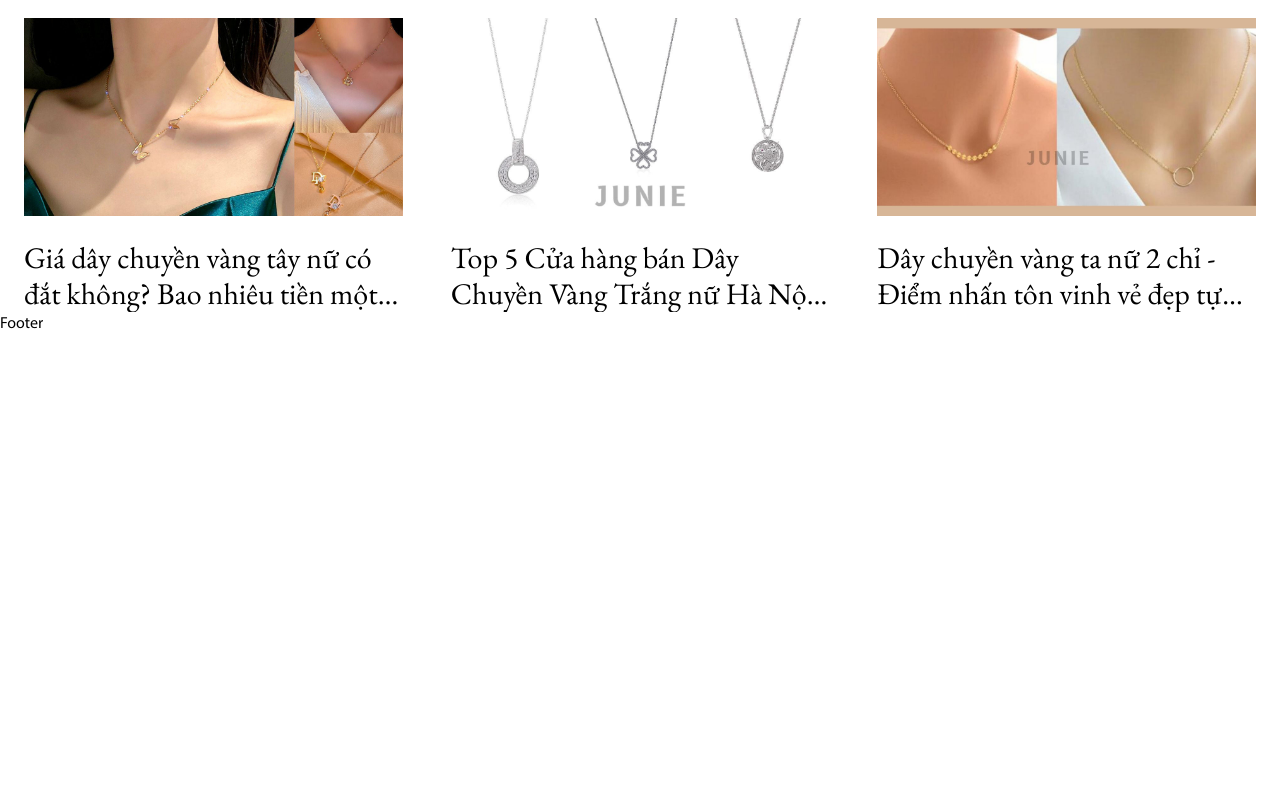
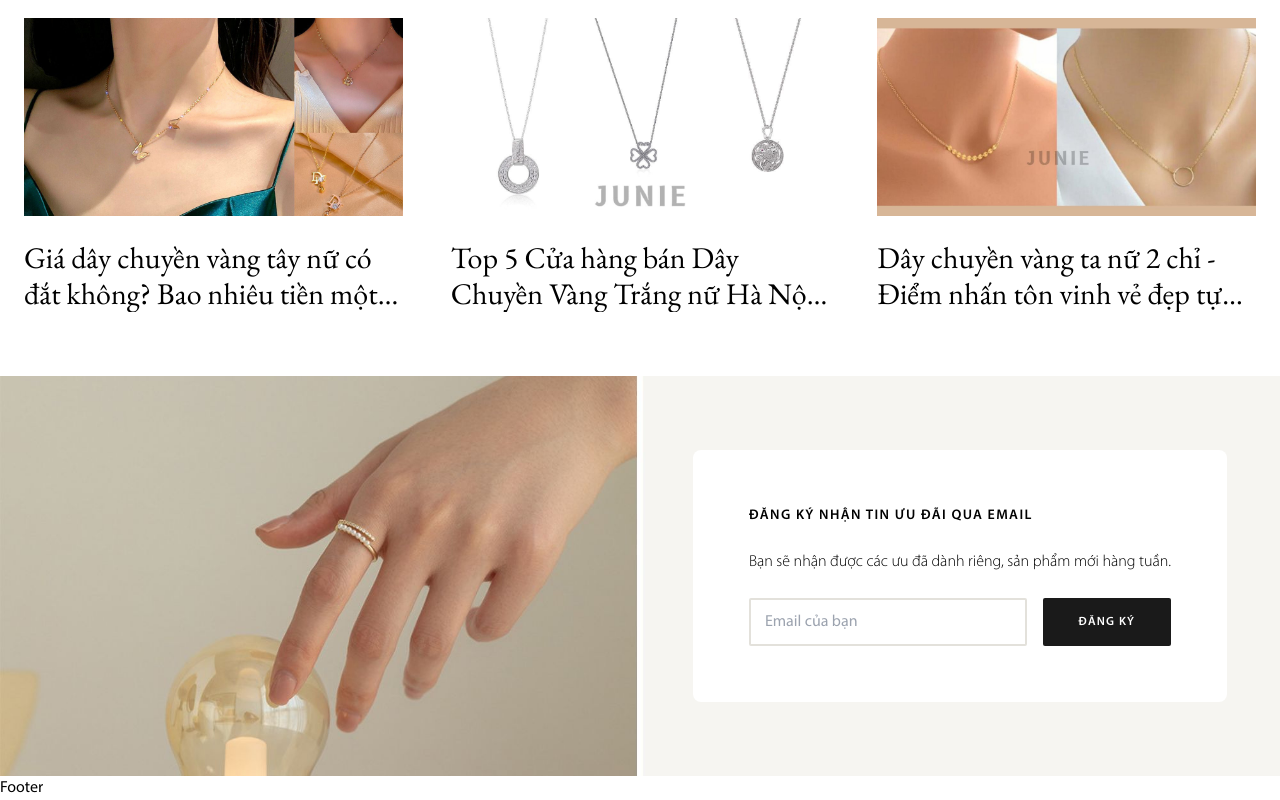
Before and after one commit to tranbaolam26902/junie-store-reactjs, a React (Vite) app in the folder src/junie-store-ui/: page / in a window 1280 px wide. Shown: the part 2264-3064 px from the top of the page. Before the commit the page ends 2600 px from the top, so only its background shows below. Built offline with nearby package versions, Linux system fonts and the light colour scheme.

Commit message:
add home news letter section

```diff
--- a/src/junie-store-ui/src/assets/images/index.jsx
+++ b/src/junie-store-ui/src/assets/images/index.jsx
@@ -10,6 +10,7 @@ import productHoverImage from './product-hover.jpg';
 import blog1Image from './blog-1.jpg';
 import blog2Image from './blog-2.jpg';
 import blog3Image from './blog-3.jpg';
+import newsLetterBackgroundImage from './news-letter-background.jpg';
 
 export const images = {
     logo: logoImage,
@@ -23,5 +24,6 @@ export const images = {
     productHover: productHoverImage,
     blog1: blog1Image,
     blog2: blog2Image,
-    blog3: blog3Image
+    blog3: blog3Image,
+    newsLetterBackground: newsLetterBackgroundImage
 };
--- /dev/null
+++ b/src/junie-store-ui/src/components/client/home/NewsLetterSection.jsx
@@ -0,0 +1,38 @@
+// Assets
+import { images } from '@assets/images';
+
+// Components
+import { Button } from '@components/shared';
+
+export default function NewsLetterSection() {
+    return (
+        <section className='mt-16'>
+            <div className='relative'>
+                <img
+                    src={images.newsLetterBackground}
+                    alt='news-letter-background'
+                    className='w-full h-[25rem] object-[50%_70%] object-cover'
+                />
+                <div className='absolute inset-0 lg:inset-y-0 lg:left-1/2 lg:right-0 flex items-center justify-center px-6'>
+                    <div className='flex flex-col p-14 w-fit bg-primary rounded-lg'>
+                        <span className='text-xs lg:text-sm font-semibold uppercase tracking-widest'>
+                            Đăng ký nhận tin ưu đãi qua email
+                        </span>
+                        <span className='my-4 lg:my-6 font-thin'>
+                            Bạn sẽ nhận được các ưu đã dành riêng, sản phẩm mới hàng tuần.
+                        </span>
+                        <form className='flex flex-col lg:flex-row gap-4'>
+                            <input
+                                type='email'
+                                className='flex-1 px-4 py-3 rounded-sm outline outline-2 -outline-offset-2 outline-gray transition-all duration-200 focus:outline-black'
+                                placeholder='Email của bạn'
+                                required
+                            />
+                            <Button submit secondary text='Đăng ký' className='px-9 py-4' />
+                        </form>
+                    </div>
+                </div>
+            </div>
+        </section>
+    );
+}
--- a/src/junie-store-ui/src/components/client/home/index.jsx
+++ b/src/junie-store-ui/src/components/client/home/index.jsx
@@ -2,3 +2,4 @@ export { default as BlogSection } from './BlogSection';
 export { default as CategorySection } from './CategorySection';
 export { default as HomeHeroSection } from './HeroSection';
 export { default as ProductSection } from './ProductSection';
+export { default as NewsLetterSection } from './NewsLetterSection';
--- a/src/junie-store-ui/src/pages/client/Home.jsx
+++ b/src/junie-store-ui/src/pages/client/Home.jsx
@@ -1,5 +1,11 @@
 // Components
-import { BlogSection, CategorySection, HomeHeroSection, ProductSection } from '@components/client/home';
+import {
+    BlogSection,
+    CategorySection,
+    HomeHeroSection,
+    NewsLetterSection,
+    ProductSection
+} from '@components/client/home';
 
 export default function Home() {
     return (
@@ -8,6 +14,7 @@ export default function Home() {
             <CategorySection />
             <ProductSection />
             <BlogSection />
+            <NewsLetterSection />
         </>
     );
 }
```
Also changed, not shown: src/junie-store-ui/src/assets/images/news-letter-background.jpg (added).
